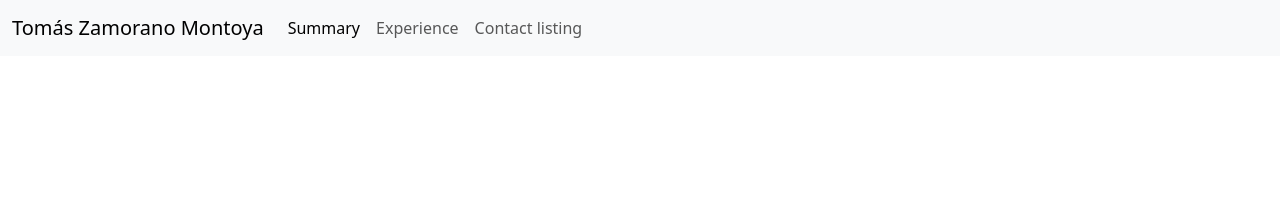
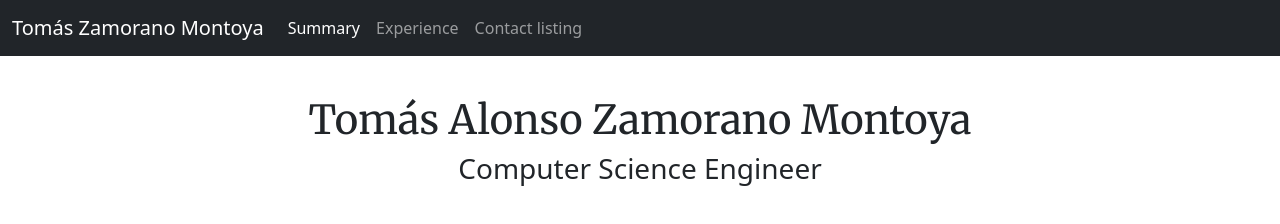
Before and after one commit to T0mytom/tomytom.github.io, a plain HTML site: page index.html in a window 1280 px wide. Drawn offline with nearby package versions, Linux system fonts and the light colour scheme.

Commit message:
segundo commit

```diff
--- a/index.html
+++ b/index.html
@@ -5,11 +5,16 @@
     <meta name="viewport" content="width=device-width, initial-scale=1.0">
     <link href="https://cdn.jsdelivr.net/npm/bootstrap@5.3.3/dist/css/bootstrap.min.css" rel="stylesheet" integrity="sha384-QWTKZyjpPEjISv5WaRU9OFeRpok6YctnYmDr5pNlyT2bRjXh0JMhjY6hW+ALEwIH" crossorigin="anonymous">
     <script src="https://cdn.jsdelivr.net/npm/bootstrap@5.3.3/dist/js/bootstrap.bundle.min.js" integrity="sha384-YvpcrYf0tY3lHB60NNkmXc5s9fDVZLESaAA55NDzOxhy9GkcIdslK1eN7N6jIeHz" crossorigin="anonymous"></script>
-
+    <link href="https://fonts.googleapis.com/css2?family=Merriweather&display=swap" rel="stylesheet">
+    <style>
+        h1 {
+            font-family: 'Merriweather', serif;
+        }
+    </style>
     <title>Biografia TZM</title>
 </head>
 <body>
-    <nav class="navbar navbar-expand-lg bg-body-tertiary">
+    <nav class="navbar navbar-expand-lg navbar-dark bg-dark fixed-top">
         <div class="container-fluid">
             <a class="navbar-brand" href="#">Tomás Zamorano Montoya</a>
             <button class="navbar-toggler" type="button" data-bs-toggle="collapse" data-bs-target="#navbarNav" aria-controls="navbarNav" aria-expanded="false" aria-label="Toggle navigation">
@@ -30,5 +35,13 @@
             </div>
         </div>
     </nav>
+    <div class="container mt-5 pt-5">
+        <div class="row">
+            <div class="col text-center">
+                <h1>Tomás Alonso Zamorano Montoya</h1>
+                <h3>Computer Science Engineer</h3>
+              </div>
+        </div>
+    </div>
 </body>
 </html>
```
Also changed, not shown: contact.html (+1 -2 lines), experience.html (+1 -11 lines). Lines whose indentation alone changed are shown as unchanged.
